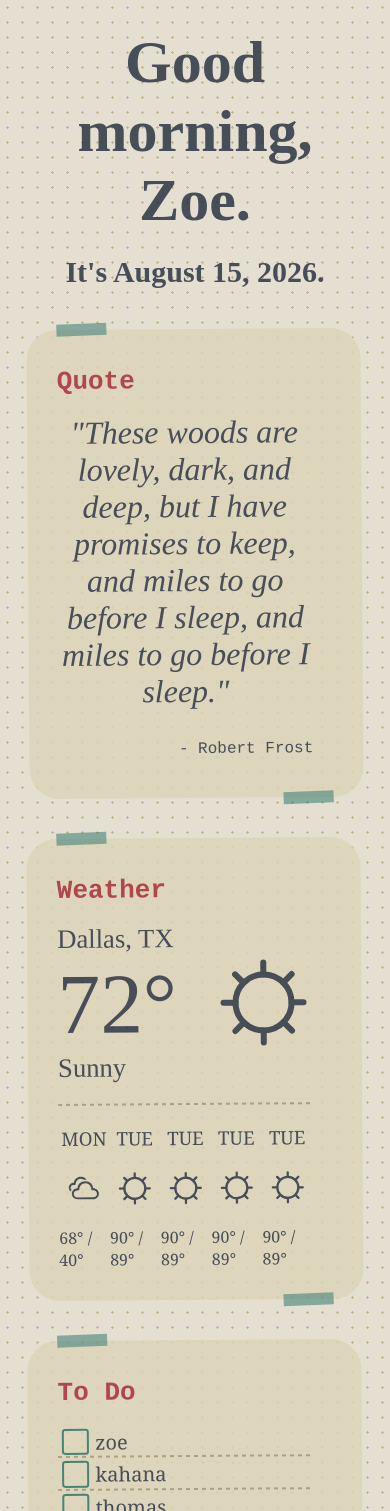
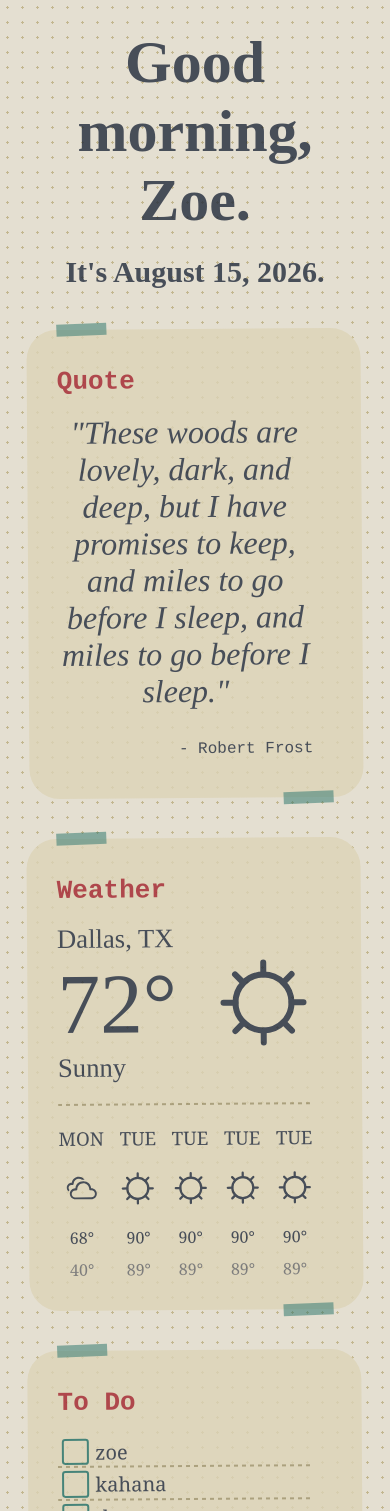
Before and after one commit to zoekahana/daily-dashboard, a React (Vite) app: page / in a window 390 px wide. Shown: the top 1511 px of the page. Built offline with nearby package versions, Linux system fonts and the light colour scheme.

Commit message:
Add mobile styling to weather widget

```diff
--- a/src/widgets/Weather.tsx
+++ b/src/widgets/Weather.tsx
@@ -33,6 +33,33 @@ const ForecastDay = styled.div`
 const ForecastTemps = styled.div`
     font-size: 12pt;
     font-family: Georgia;
+    display: flex;
+    @media (max-width: 768px) {
+        flex-direction: column;
+        gap: 10px;
+    }
+`;
+
+const High = styled.span`
+    &::after {
+        content:"° / ";
+    }
+
+    @media (max-width: 768px) {
+        &::after {
+            content:"°";
+        }
+    }
+`;
+
+const Low = styled.span`
+    &::after {
+        content:"°";
+    }
+
+    @media (max-width: 768px) {
+        color: #656669;
+    }
 `;
 
 const DayContainer = ({day, high, low, condition}: DayContainerProps) => {
@@ -41,7 +68,10 @@ const DayContainer = ({day, high, low, condition}: DayContainerProps) => {
         <DayContainerFlex>
             <ForecastDay>{day}</ForecastDay>
             <Icon size={36}/>
-            <ForecastTemps>{high}° / {low}°</ForecastTemps>
+            <ForecastTemps>
+                <High>{high}</High>
+                <Low>{low}</Low>
+            </ForecastTemps>
         </DayContainerFlex>
     );
 }
```
